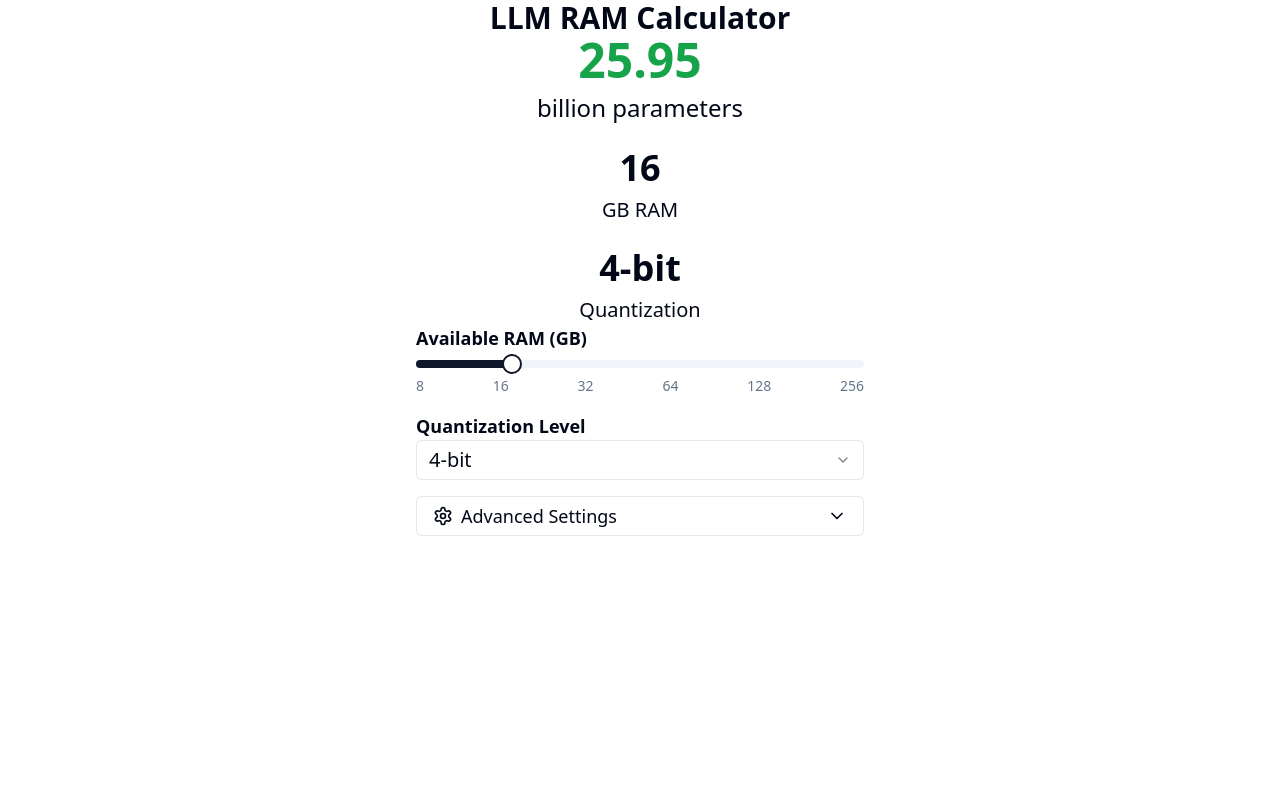
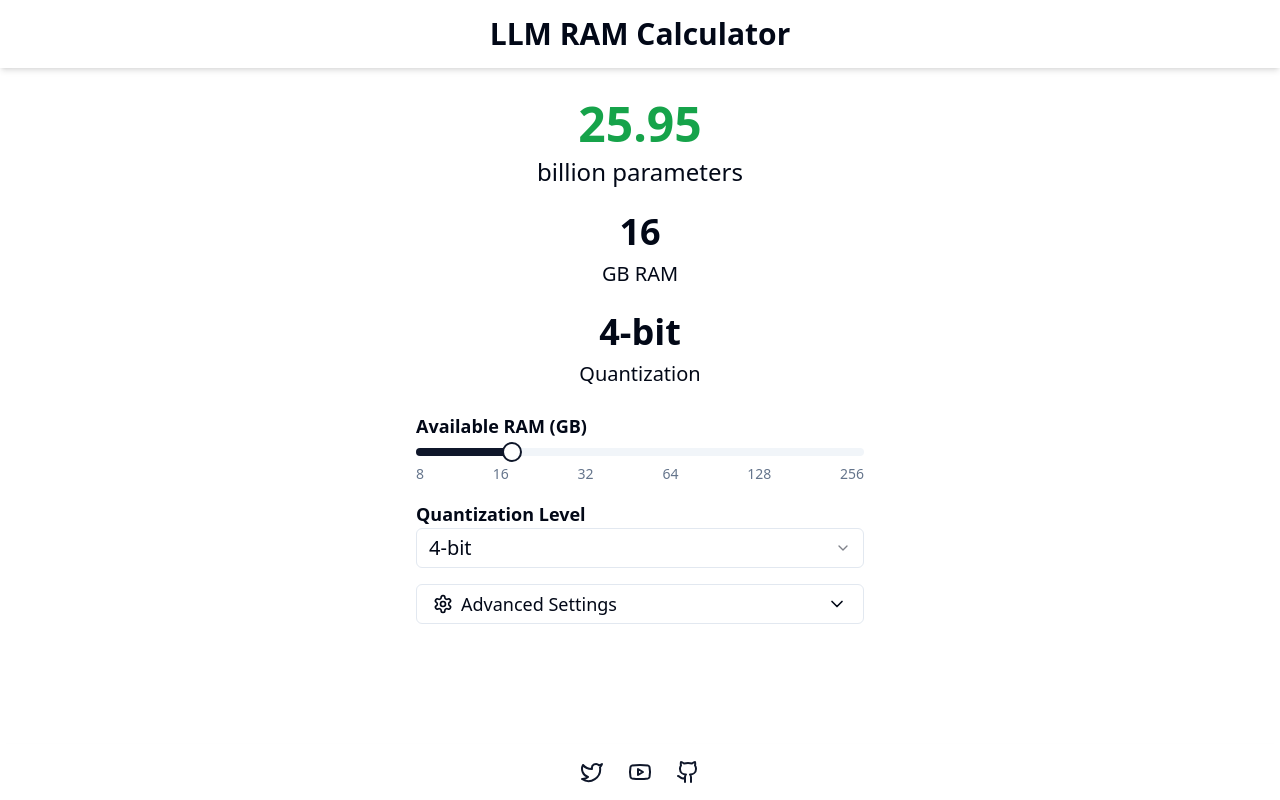
Before and after one commit to RayFernando1337/LLM-Calc, a React (Vite) app: page / in a window 1280 px wide. Built offline with nearby package versions, Linux system fonts and the light colour scheme.

Commit message:
Added header and footer

```diff
--- a/src/App.tsx
+++ b/src/App.tsx
@@ -1,5 +1,5 @@
 import * as React from "react"
-import { ChevronDown, Settings } from "lucide-react"
+import { ChevronDown, Settings, Github, Twitter, Youtube } from "lucide-react"
 import { Button } from "@/components/ui/button"
 import { Input } from "@/components/ui/input"
 import { Label } from "@/components/ui/label"
@@ -49,11 +49,15 @@ export default function LlmRamCalculator() {
   }
 
   return (
-    <div className="w-full max-w-md mx-auto">
-      <div className="text-center">
-        <h1 className="text-3xl font-bold">LLM RAM Calculator</h1>
+    <div className="flex flex-col min-h-screen">
+      <header className="sticky top-0 bg-background z-10 shadow-md">
+        <div className="container mx-auto py-4">
+          <h1 className="text-3xl font-bold text-center">LLM RAM Calculator</h1>
         </div>
-      <div className="space-y-6">
+      </header>
+
+      <main className="flex-grow container mx-auto px-4 py-8">
+        <div className="max-w-md mx-auto space-y-6">
           <div className="text-center space-y-2">
             <p className="text-5xl font-bold tabular-nums text-green-600">{maxParameters.toFixed(2)}</p>
             <p className="text-2xl">billion parameters</p>
@@ -66,9 +70,9 @@ export default function LlmRamCalculator() {
             <p className="text-4xl font-bold">{quantization}</p>
             <p className="text-xl">Quantization</p>
           </div>
-      </div>
-      <div className="flex flex-col space-y-4">
-        <div className="w-full space-y-2">
+
+          <div className="space-y-4">
+            <div className="space-y-2">
               <Label htmlFor="ram-slider" className="text-lg font-semibold">Available RAM (GB)</Label>
               <Slider
                 id="ram-slider"
@@ -85,7 +89,7 @@ export default function LlmRamCalculator() {
                 ))}
               </div>
             </div>
-        <div className="w-full">
+            <div>
               <Label htmlFor="quantization" className="text-lg font-semibold">Quantization Level</Label>
               <Select value={quantization} onValueChange={(value) => setQuantization(value as QuantizationOption)}>
                 <SelectTrigger id="quantization" className="w-full text-xl">
@@ -152,5 +156,26 @@ export default function LlmRamCalculator() {
             </Popover>
           </div>
         </div>
+      </main>
+
+      <footer className="sticky bottom-0 bg-background shadow-md mt-8">
+        <div className="container mx-auto py-4">
+          <div className="flex justify-center space-x-6">
+            <a href="https://x.com/RayFernando1337" target="_blank" rel="noopener noreferrer" className="text-primary hover:text-primary-foreground transition-colors">
+              <span className="sr-only">Twitter</span>
+              <Twitter className="h-6 w-6" />
+            </a>
+            <a href="https://youtube.com/@RayFernando1337" target="_blank" rel="noopener noreferrer" className="text-primary hover:text-primary-foreground transition-colors">
+              <span className="sr-only">YouTube</span>
+              <Youtube className="h-6 w-6" />
+            </a>
+            <a href="https://github.com/RayFernando1337" target="_blank" rel="noopener noreferrer" className="text-primary hover:text-primary-foreground transition-colors">
+              <span className="sr-only">GitHub</span>
+              <Github className="h-6 w-6" />
+            </a>
+          </div>
+        </div>
+      </footer>
+    </div>
   )
 }
```
Lines whose indentation alone changed are shown as unchanged.
